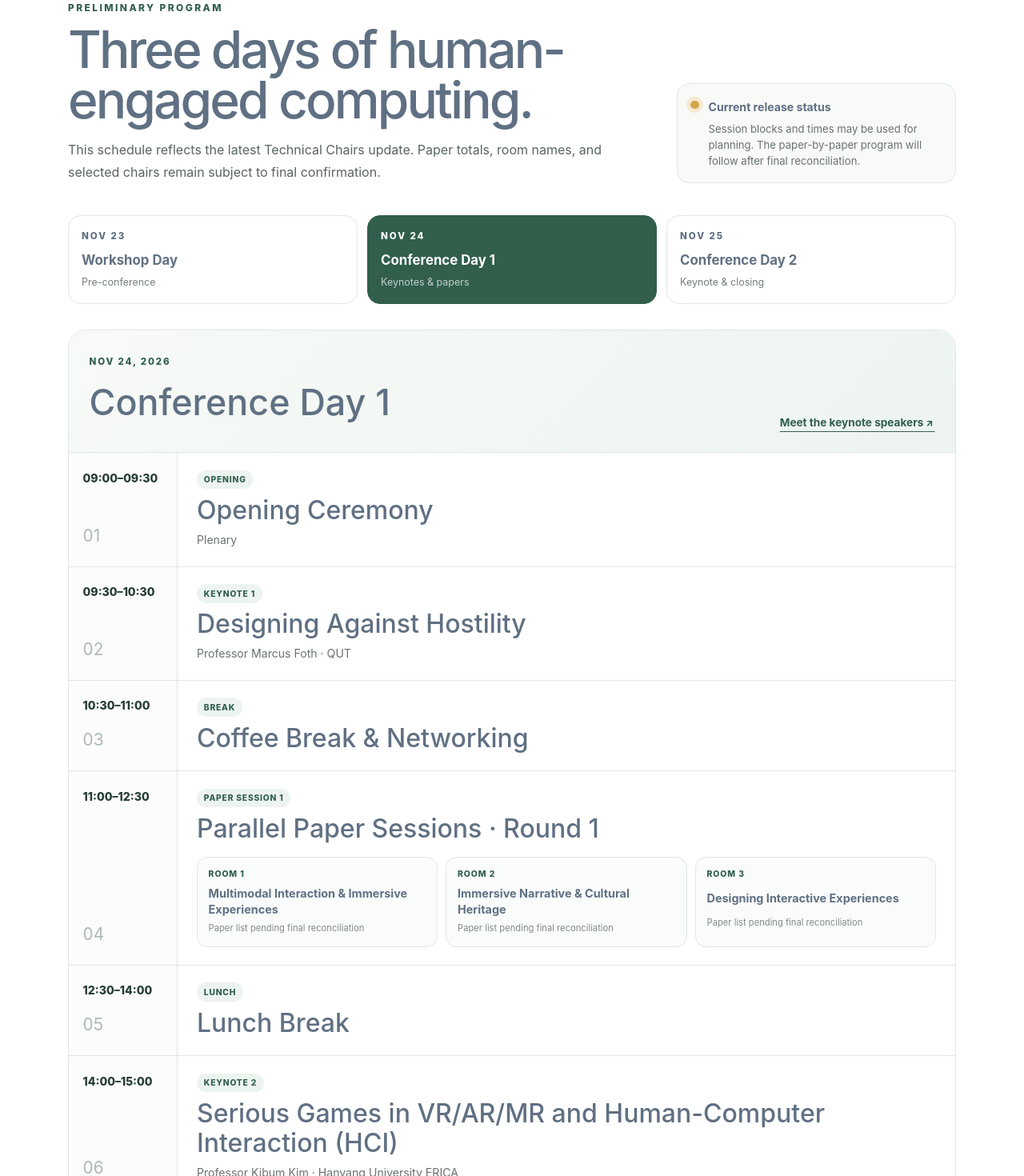
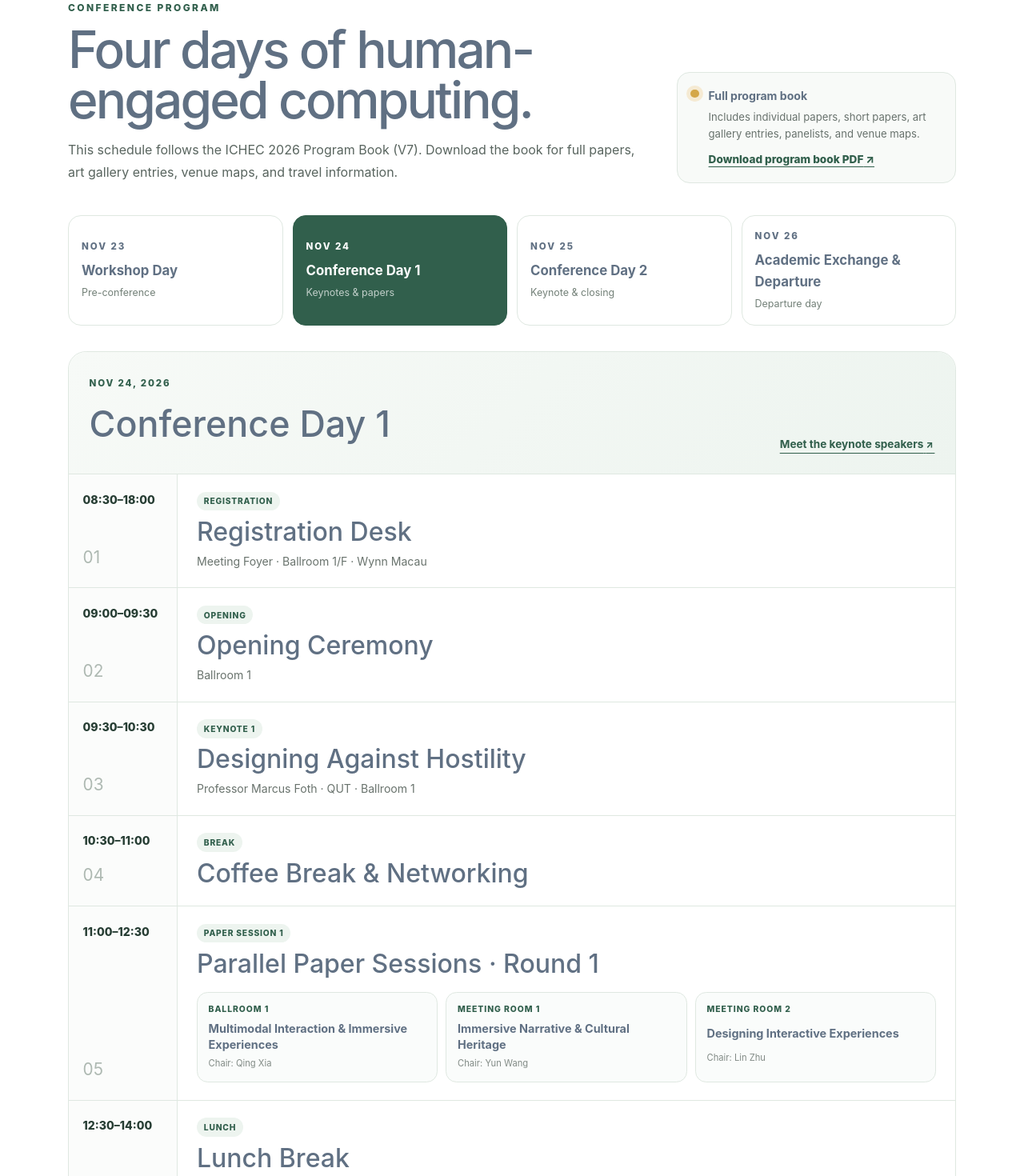
Before and after one commit to Mathiew-han/ichec.icachi, a Next.js app: page /en/program in a window 1280 px wide. Shown: the part 500-1970 px from the top of the page at 80% size. Built offline with nearby package versions, Linux system fonts and the light colour scheme; no server answers.

Commit message:
Publish V7 conference program details

```diff
--- a/src/app/[locale]/program/page.tsx
+++ b/src/app/[locale]/program/page.tsx
@@ -5,7 +5,7 @@ import { useLocale } from "next-intl";
 import { useState } from "react";
 import styles from "./program.module.css";
 
-type Track = { room: string; title: string };
+type Track = { room: string; title: string; chair: string };
 type ProgramItem = {
   time: string;
   type: string;
@@ -23,20 +23,20 @@ export default function ProgramPage() {
   const [activeDay, setActiveDay] = useState("day1");
 
   const labels = {
-    eyebrow: isZh ? zh("暂定议程", "暫定議程") : "Preliminary program",
-    title: isZh ? zh("三天，共同探索人类参与式计算。", "三天，共同探索人類參與式計算。") : "Three days of human-engaged computing.",
+    eyebrow: isZh ? zh("会议日程", "會議日程") : "Conference program",
+    title: isZh ? zh("四天，共同探索人类参与式计算。", "四天，共同探索人類參與式計算。") : "Four days of human-engaged computing.",
     intro: isZh
       ? zh(
-          "以下安排已根据技术委员会最新资料更新。论文总数、分会场名称及部分主持人仍待最终确认。",
-          "以下安排已根據技術委員會最新資料更新。論文總數、分會場名稱及部分主持人仍待最終確認。",
+          "以下日程依据 ICHEC 2026 Program Book（V7）整理。完整论文、艺术展演、场地及交通信息请下载手册。",
+          "以下日程依據 ICHEC 2026 Program Book（V7）整理。完整論文、藝術展演、場地及交通資訊請下載手冊。",
         )
-      : "This schedule reflects the latest Technical Chairs update. Paper totals, room names, and selected chairs remain subject to final confirmation.",
-    noticeTitle: isZh ? zh("当前发布状态", "目前發布狀態") : "Current release status",
+      : "This schedule follows the ICHEC 2026 Program Book (V7). Download the book for full papers, art gallery entries, venue maps, and travel information.",
+    noticeTitle: isZh ? zh("完整会议手册", "完整會議手冊") : "Full program book",
     noticeBody: isZh
-      ? zh("场次与时间可用于行程规划；逐篇论文清单将在最终核对后发布。", "場次與時間可用於行程規劃；逐篇論文清單將在最終核對後發布。")
-      : "Session blocks and times may be used for planning. The paper-by-paper program will follow after final reconciliation.",
-    room: isZh ? zh("分会场", "分會場") : "Room",
-    pending: isZh ? zh("待确认", "待確認") : "To be confirmed",
+      ? zh("包含逐篇论文、短文、艺术展演、圆桌嘉宾及会场地图。", "包含逐篇論文、短文、藝術展演、圓桌嘉賓及會場地圖。")
+      : "Includes individual papers, short papers, art gallery entries, panelists, and venue maps.",
+    download: isZh ? zh("下载会议手册 PDF", "下載會議手冊 PDF") : "Download program book PDF",
+    chair: isZh ? zh("主持人", "主持人") : "Chair",
     details: isZh ? zh("查看主旨演讲嘉宾", "查看主旨演講嘉賓") : "Meet the keynote speakers",
     workshopLink: isZh ? zh("查看工作坊详情", "查看工作坊詳情") : "Explore workshop details",
   };
@@ -45,52 +45,58 @@ export default function ProgramPage() {
     { id: "workshop", date: "NOV 23", label: isZh ? zh("工作坊日", "工作坊日") : "Workshop Day", meta: isZh ? zh("会前活动", "會前活動") : "Pre-conference" },
     { id: "day1", date: "NOV 24", label: isZh ? zh("大会第一天", "大會第一天") : "Conference Day 1", meta: isZh ? zh("主旨与论文分场", "主旨與論文分場") : "Keynotes & papers" },
     { id: "day2", date: "NOV 25", label: isZh ? zh("大会第二天", "大會第二天") : "Conference Day 2", meta: isZh ? zh("主旨、分场与闭幕", "主旨、分場與閉幕") : "Keynote & closing" },
+    { id: "departure", date: "NOV 26", label: isZh ? zh("学术交流与离会", "學術交流與離會") : "Academic Exchange & Departure", meta: isZh ? zh("离会日", "離會日") : "Departure day" },
   ];
 
   const round1: Track[] = [
-    { room: `${labels.room} 1`, title: isZh ? zh("多模态交互与沉浸式体验", "多模態交互與沉浸式體驗") : "Multimodal Interaction & Immersive Experiences" },
-    { room: `${labels.room} 2`, title: isZh ? zh("沉浸式叙事与文化遗产", "沉浸式敘事與文化遺產") : "Immersive Narrative & Cultural Heritage" },
-    { room: `${labels.room} 3`, title: isZh ? zh("交互体验设计", "交互體驗設計") : "Designing Interactive Experiences" },
+    { room: "Ballroom 1", title: isZh ? zh("多模态交互与沉浸式体验", "多模態交互與沉浸式體驗") : "Multimodal Interaction & Immersive Experiences", chair: "Qing Xia" },
+    { room: "Meeting Room 1", title: isZh ? zh("沉浸式叙事与文化遗产", "沉浸式敘事與文化遺產") : "Immersive Narrative & Cultural Heritage", chair: "Yun Wang" },
+    { room: "Meeting Room 2", title: isZh ? zh("交互体验设计", "交互體驗設計") : "Designing Interactive Experiences", chair: "Lin Zhu" },
   ];
   const round2: Track[] = [
-    { room: `${labels.room} 1`, title: isZh ? zh("人工智能与人机关系", "人工智能與人機關係") : "AI & Human–AI Relations" },
-    { room: `${labels.room} 2`, title: isZh ? zh("福祉与社会参与设计", "福祉與社會參與設計") : "Designing for Wellbeing & Social Engagement" },
-    { room: `${labels.room} 3`, title: isZh ? zh("社交与协作体验可视化", "社交與協作體驗可視化") : "Visualizing Social & Collaborative Experiences" },
+    { room: "Ballroom 1", title: isZh ? zh("人工智能与人机关系", "人工智能與人機關係") : "AI & Human–AI Relations", chair: "Di Zhu" },
+    { room: "Meeting Room 1", title: isZh ? zh("福祉与社会参与设计", "福祉與社會參與設計") : "Designing for Wellbeing & Social Engagement", chair: "Weiwei Zhang" },
+    { room: "Meeting Room 2", title: isZh ? zh("社交与协作体验可视化", "社交與協作體驗可視化") : "Visualizing Social & Collaborative Experiences", chair: "Chaoxi Niu" },
   ];
   const round3: Track[] = [
-    { room: `${labels.room} 1`, title: isZh ? zh("人机交互与智能界面", "人機交互與智能介面") : "Human–AI Interaction & Intelligent Interfaces" },
-    { room: `${labels.room} 2`, title: isZh ? zh("用户体验的理解与评估", "使用者體驗的理解與評估") : "Understanding & Evaluating User Experiences" },
-    { room: `${labels.room} 3`, title: isZh ? zh("多模态与具身交互", "多模態與具身交互") : "Multimodal & Embodied Interaction" },
+    { room: "Ballroom 1", title: isZh ? zh("人机交互与智能界面", "人機交互與智能介面") : "Human–AI Interaction & Intelligent Interfaces", chair: "Chen Wang" },
+    { room: "Meeting Room 1", title: isZh ? zh("用户体验的理解与评估", "使用者體驗的理解與評估") : "Understanding & Evaluating User Experiences", chair: "Xin Tang" },
+    { room: "Meeting Room 2", title: isZh ? zh("多模态与具身交互", "多模態與具身交互") : "Multimodal & Embodied Interaction", chair: "Yuan Feng" },
   ];
 
   const schedule: Record<string, ProgramItem[]> = {
     workshop: [
-      {
-        time: isZh ? zh("全天", "全天") : "All day",
-        type: isZh ? zh("工作坊", "工作坊") : "Workshops",
-        title: isZh ? zh("ICHEC 2026会前工作坊", "ICHEC 2026會前工作坊") : "ICHEC 2026 Pre-conference Workshops",
-        detail: isZh
-          ? zh("四场工作坊的主题、海报及参与信息已在Attend页面发布。", "四場工作坊的主題、海報及參與資訊已在Attend頁面發布。")
-          : "Topics, posters, and participation details for four workshops are available on the Attend page.",
-      },
+      { time: "08:30–18:00", type: isZh ? zh("签到", "簽到") : "Registration", title: isZh ? zh("会议签到", "會議簽到") : "Registration Desk", detail: "Meeting Foyer · Ballroom 1/F · Wynn Macau" },
+      { time: "09:00–12:00", type: "W1", title: "Designing XR from More-than-Human Perspectives", detail: "Meeting Room 1" },
+      { time: "09:00–12:00", type: "W2", title: "Unity of Heaven and Humanity & Human-Engaged Computing: An Indigenous Approach Towards Design as Healing and Renewal", detail: "Meeting Room 2" },
+      { time: "12:00–14:00", type: isZh ? zh("午餐", "午餐") : "Lunch", title: isZh ? zh("午餐", "午餐") : "Lunch", detail: "Ballroom 2+3+4" },
+      { time: "14:00–17:00", type: "W3", title: "BATICLOUD: Human-AI Co-Creation Workshop for Batik Intangible Cultural Heritage", detail: "Meeting Room 1" },
+      { time: "14:00–17:00", type: "W4", title: "Sandbox World-Building: Co-Creating Healing Spaces through Immersive Narrative", detail: "Meeting Room 2" },
     ],
     day1: [
-      { time: "09:00–09:30", type: isZh ? zh("开幕", "開幕") : "Opening", title: isZh ? zh("开幕式", "開幕式") : "Opening Ceremony", detail: isZh ? zh("全体会议", "全體會議") : "Plenary" },
-      { time: "09:30–10:30", type: "Keynote 1", title: "Designing Against Hostility", detail: "Professor Marcus Foth · QUT" },
+      { time: "08:30–18:00", type: isZh ? zh("签到", "簽到") : "Registration", title: isZh ? zh("会议签到", "會議簽到") : "Registration Desk", detail: "Meeting Foyer · Ballroom 1/F · Wynn Macau" },
+      { time: "09:00–09:30", type: isZh ? zh("开幕", "開幕") : "Opening", title: isZh ? zh("开幕式", "開幕式") : "Opening Ceremony", detail: "Ballroom 1" },
+      { time: "09:30–10:30", type: "Keynote 1", title: "Designing Against Hostility", detail: "Professor Marcus Foth · QUT · Ballroom 1" },
       { time: "10:30–11:00", type: isZh ? zh("茶歇", "茶歇") : "Break", title: isZh ? zh("茶歇与交流", "茶歇與交流") : "Coffee Break & Networking" },
       { time: "11:00–12:30", type: "Paper Session 1", title: isZh ? zh("论文分场第一轮", "論文分場第一輪") : "Parallel Paper Sessions · Round 1", tracks: round1 },
-      { time: "12:30–14:00", type: isZh ? zh("午餐", "午餐") : "Lunch", title: isZh ? zh("午餐休息", "午餐休息") : "Lunch Break" },
-      { time: "14:00–15:00", type: "Keynote 2", title: isZh ? zh("虚拟、增强与混合现实（VR/AR/MR）及人机交互（HCI）中的严肃游戏", "虛擬、擴增與混合實境（VR/AR/MR）及人機互動（HCI）中的嚴肅遊戲") : "Serious Games in VR/AR/MR and Human-Computer Interaction (HCI)", detail: isZh ? zh("Kibum Kim 教授 · 韩国汉阳大学 ERICA 校区", "Kibum Kim 教授 · 韓國漢陽大學 ERICA 校區") : "Professor Kibum Kim · Hanyang University ERICA" },
+      { time: "12:30–14:00", type: isZh ? zh("午餐", "午餐") : "Lunch", title: isZh ? zh("午餐休息", "午餐休息") : "Lunch Break", detail: "Ballroom 2+3+4" },
+      { time: "14:00–15:00", type: "Keynote 2", title: isZh ? zh("虚拟、增强与混合现实（VR/AR/MR）及人机交互（HCI）中的严肃游戏", "虛擬、擴增與混合實境（VR/AR/MR）及人機互動（HCI）中的嚴肅遊戲") : "Serious Games in VR/AR/MR and Human-Computer Interaction (HCI)", detail: isZh ? zh("Kibum Kim 教授 · 韩国汉阳大学 ERICA 校区 · Ballroom 1", "Kibum Kim 教授 · 韓國漢陽大學 ERICA 校區 · Ballroom 1") : "Professor Kibum Kim · Hanyang University ERICA · Ballroom 1" },
       { time: "15:00–16:30", type: isZh ? zh("交流", "交流") : "Exchange", title: isZh ? zh("茶歇与海报交流", "茶歇與海報交流") : "Coffee Break & Poster Session" },
       { time: "16:30–18:00", type: "Paper Session 2", title: isZh ? zh("论文分场第二轮", "論文分場第二輪") : "Parallel Paper Sessions · Round 2", tracks: round2 },
-      { time: "18:30–20:30", type: isZh ? zh("晚宴", "晚宴") : "Banquet", title: isZh ? zh("大会晚宴", "大會晚宴") : "Conference Banquet" },
+      { time: "18:30–20:30", type: isZh ? zh("晚宴", "晚宴") : "Banquet", title: isZh ? zh("大会晚宴", "大會晚宴") : "Conference Banquet", detail: "Ballroom 2+3+4" },
     ],
     day2: [
-      { time: "09:00–10:00", type: "Keynote 3", title: isZh ? zh("Go Vibe Designing——AI时代的设计判断力", "Go Vibe Designing——AI時代的設計判斷力") : "Go Vibe Designing: Design Judgment in the AI Era", detail: isZh ? zh("王路平 · 阿里云智能设计中心", "王路平 · 阿里雲智能設計中心") : "Wang Luping · Alibaba Cloud Intelligence Design Center" },
+      { time: "08:30–12:00", type: isZh ? zh("签到", "簽到") : "Registration", title: isZh ? zh("会议签到", "會議簽到") : "Registration Desk", detail: "Meeting Foyer · Ballroom 1/F · Wynn Macau" },
+      { time: "09:00–10:00", type: "Keynote 3", title: isZh ? zh("Go Vibe Designing——AI时代的设计判断力", "Go Vibe Designing——AI時代的設計判斷力") : "Go Vibe Designing: Design Judgment in the AI Era", detail: isZh ? zh("王路平 · 阿里云智能设计中心 · Ballroom 1", "王路平 · 阿里雲智能設計中心 · Ballroom 1") : "Wang Luping · Alibaba Cloud Intelligence Design Center · Ballroom 1" },
       { time: "10:00–10:30", type: isZh ? zh("茶歇", "茶歇") : "Break", title: isZh ? zh("茶歇与交流", "茶歇與交流") : "Coffee Break & Networking" },
       { time: "10:30–11:40", type: "Paper Session 3", title: isZh ? zh("论文分场第三轮", "論文分場第三輪") : "Parallel Paper Sessions · Round 3", tracks: round3 },
-      { time: "TBA", type: isZh ? zh("圆桌", "圓桌") : "Panel", title: isZh ? zh("圆桌论坛", "圓桌論壇") : "Panel Discussion", status: labels.pending },
-      { time: "TBA", type: isZh ? zh("闭幕", "閉幕") : "Closing", title: isZh ? zh("闭幕式", "閉幕式") : "Closing Ceremony", status: labels.pending },
+      { time: "11:40–12:40", type: isZh ? zh("圆桌", "圓桌") : "Panel", title: isZh ? zh("圆桌论坛", "圓桌論壇") : "Panel Discussion", detail: isZh ? zh("嘉宾：Jun Hu、Xipei Ren、Chung-Ho Su、Huatong Sun、Shengdong Zhao；主持：Zhenwei You · Ballroom 1", "嘉賓：Jun Hu、Xipei Ren、Chung-Ho Su、Huatong Sun、Shengdong Zhao；主持：Zhenwei You · Ballroom 1") : "Panelists: Jun Hu, Xipei Ren, Chung-Ho Su, Huatong Sun, Shengdong Zhao · Moderator: Zhenwei You · Ballroom 1" },
+      { time: "12:40–13:00", type: isZh ? zh("闭幕", "閉幕") : "Closing", title: isZh ? zh("闭幕式", "閉幕式") : "Closing Ceremony", detail: "Ballroom 1" },
+      { time: "13:00–14:30", type: isZh ? zh("午餐", "午餐") : "Lunch", title: isZh ? zh("午餐休息", "午餐休息") : "Lunch Break", detail: "Ballroom 2+3+4" },
+      { time: "14:30–18:00", type: isZh ? zh("参访", "參訪") : "Visit", title: isZh ? zh("技术参访与澳门文化之旅", "技術參訪與澳門文化之旅") : "Technical Visit & Cultural Tour", detail: isZh ? zh("集合地点：Meeting Foyer 签到处；路线见会议手册。", "集合地點：Meeting Foyer 簽到處；路線見會議手冊。") : "Meet at the registration desk in Meeting Foyer. See the program book for the route." },
+    ],
+    departure: [
+      { time: isZh ? zh("全天", "全天") : "All day", type: isZh ? zh("交流", "交流") : "Exchange", title: isZh ? zh("学术交流与离会", "學術交流與離會") : "Academic Exchange & Departure" },
     ],
   };
 
@@ -106,7 +112,7 @@ export default function ProgramPage() {
         </div>
         <aside className={styles.notice}>
           <span className={styles.noticeDot} aria-hidden="true" />
-          <div><strong>{labels.noticeTitle}</strong><p>{labels.noticeBody}</p></div>
+          <div><strong>{labels.noticeTitle}</strong><p>{labels.noticeBody}</p><a className={styles.bookDownload} href="/downloads/program/ICHEC-2026-Program-Book-V7.pdf" download>{labels.download} ↗</a></div>
         </aside>
       </section>
 
@@ -123,7 +129,7 @@ export default function ProgramPage() {
       <section className={styles.scheduleSection} aria-live="polite">
         <header className={styles.scheduleHeader}>
           <div><span>{currentDay.date}, 2026</span><h3>{currentDay.label}</h3></div>
-          <Link className={styles.keynoteLink} href="/keynotes">{labels.details} <span aria-hidden="true">↗</span></Link>
+          <Link className={styles.keynoteLink} href={activeDay === "workshop" ? "/registration#attend-workshops" : "/keynotes"}>{activeDay === "workshop" ? labels.workshopLink : labels.details} <span aria-hidden="true">↗</span></Link>
         </header>
 
         <div className={styles.timeline}>
@@ -138,17 +144,28 @@ export default function ProgramPage() {
                   <div className={styles.trackGrid}>
                     {item.tracks.map((track) => (
                       <div className={styles.trackCard} key={`${item.time}-${track.room}`}>
-                        <span>{track.room}</span><strong>{track.title}</strong><small>{isZh ? zh("论文清单待最终核对", "論文清單待最終核對") : "Paper list pending final reconciliation"}</small>
+                        <span>{track.room}</span><strong>{track.title}</strong><small>{labels.chair}: {track.chair}</small>
                       </div>
                     ))}
                   </div>
                 ) : null}
-                {activeDay === "workshop" ? <Link className={styles.workshopLink} href="/registration#attend-workshops">{labels.workshopLink} <span aria-hidden="true">→</span></Link> : null}
               </div>
             </article>
           ))}
         </div>
       </section>
+
+      <section className={styles.guidelines}>
+        <div>
+          <p className={styles.eyebrow}>{isZh ? zh("参会提示", "參會提示") : "For presenters"}</p>
+          <h3>{isZh ? zh("报告与海报准备", "報告與海報準備") : "Talks and poster preparation"}</h3>
+        </div>
+        <ul>
+          <li>{isZh ? zh("主旨演讲 60 分钟（含问答）；口头报告 15 分钟（12 分钟报告 + 3 分钟问答），具体由分场主持人安排。", "主旨演講 60 分鐘（含問答）；口頭報告 15 分鐘（12 分鐘報告 + 3 分鐘問答），具體由分場主持人安排。") : "Keynotes: 60 minutes including Q&A. Oral presentations: 15 minutes (12-minute talk and 3-minute Q&A), subject to the session chair."}</li>
+          <li>{isZh ? zh("海报须为 A0 竖版，顶部显示标题，并注明姓名、论文编号及单位；现场提供悬挂材料。", "海報須為 A0 直式，頂部顯示標題，並註明姓名、論文編號及單位；現場提供懸掛材料。") : "Posters must be A0 portrait, with a clear title header, name, paper ID, and affiliation. Mounting materials are provided."}</li>
+          <li>{isZh ? zh("报告人请提前 15 分钟到场，并提前将 PDF 或 PPT 文件复制到会场电脑。", "報告人請提前 15 分鐘到場，並提前將 PDF 或 PPT 檔案複製到會場電腦。") : "Presenters should arrive 15 minutes early and copy their PDF or PPT files to the venue computer in advance."}</li>
+        </ul>
+      </section>
     </div>
   );
 }
--- a/src/app/[locale]/program/program.module.css
+++ b/src/app/[locale]/program/program.module.css
@@ -15,6 +15,7 @@
 .noticeDot { width: 0.65rem; height: 0.65rem; flex: 0 0 auto; margin-top: 0.3rem; border-radius: 999px; background: #d4a749; box-shadow: 0 0 0 5px #f5ead3; }
 .notice strong { font-size: 0.88rem; }
 .notice p { margin: 0.25rem 0 0; color: #68726d; font-size: 0.82rem; line-height: 1.55; }
+.bookDownload { display: inline-flex; margin-top: 0.75rem; color: var(--program-green); font-size: 0.85rem; font-weight: 800; text-decoration: underline; text-underline-offset: 0.25rem; }
 .dayTabs { display: grid; gap: 0.75rem; }
 .dayTab { min-width: 0; border: 1px solid var(--program-line); border-radius: 1rem; background: #fff; padding: 1rem; text-align: left; transition: border-color 180ms ease, background 180ms ease, transform 180ms ease; }
 .dayTab:hover { border-color: #9db6a7; transform: translateY(-2px); }
@@ -47,10 +48,13 @@
 .trackCard strong { font-size: 0.9rem; line-height: 1.4; }
 .trackCard small { color: #828b86; font-size: 0.7rem; }
 .workshopLink { display: inline-flex; margin-top: 1rem; align-items: center; gap: 0.4rem; color: var(--program-green); font-size: 0.85rem; font-weight: 800; text-decoration: underline; text-underline-offset: 0.35rem; }
+.guidelines { display: grid; gap: 1rem; border: 1px solid var(--program-line); border-radius: 1.25rem; background: #f8faf8; padding: 1.5rem; }
+.guidelines h3 { margin: 0; font-family: Newsreader, Georgia, serif; font-size: clamp(1.6rem, 3vw, 2.3rem); font-weight: 550; }
+.guidelines ul { display: grid; gap: 0.7rem; margin: 0; padding-left: 1.25rem; color: #4f5b55; line-height: 1.65; }
 
 @media (min-width: 720px) {
   .intro { grid-template-columns: minmax(0, 1.7fr) minmax(16rem, 0.8fr); }
-  .dayTabs { grid-template-columns: repeat(3, minmax(0, 1fr)); }
+  .dayTabs { grid-template-columns: repeat(4, minmax(0, 1fr)); }
   .trackGrid { grid-template-columns: repeat(3, minmax(0, 1fr)); }
   .timelineCard { grid-template-columns: 8.5rem minmax(0, 1fr); }
   .timeColumn { padding: 1.35rem 1.1rem; }
--- a/src/components/KeynoteShowcase.tsx
+++ b/src/components/KeynoteShowcase.tsx
@@ -11,11 +11,11 @@ const copy = {
   en: {
     eyebrow: "Keynote speakers",
     title: "Ideas that question the systems we build.",
-    intro: "Meet the three keynote speakers. Selected program details will be added after final confirmation.",
+    intro: "Meet the three keynote speakers and explore their talks in the conference program.",
     announced: "3 keynote speakers announced",
     keynote: "Keynote",
     biography: "Biography",
-    schedule: "View preliminary program",
+    schedule: "View conference program",
     k1Title: "Designing Against Hostility: Human-Engaged Computing and the Worlds We Bring Into Being",
     k1Role: "Professor of Urban Informatics, Queensland University of Technology (QUT)",
     k1Bio: "Marcus Foth is Professor of Urban Informatics in the School of Design at Queensland University of Technology. His research and academic leadership have helped establish urban informatics as a field connecting people, place, design, and technology. He was Founding Director of the QUT Design Lab and has held visiting academic appointments at the University of Oxford, Tsinghua University, Tongji University, Politecnico di Milano, Aarhus University, and the University of Oulu.",
@@ -31,11 +31,11 @@ const copy = {
   "zh-CN": {
     eyebrow: "主旨演讲嘉宾",
     title: "以设计重新审视我们正在构建的世界。",
-    intro: "三位主旨演讲嘉宾均已公布。部分日程信息将在最终确认后补充。",
+    intro: "三位主旨演讲嘉宾均已公布，可在大会日程中查看演讲安排。",
     announced: "三位主旨演讲嘉宾已公布",
     keynote: "主旨演讲",
     biography: "嘉宾简介",
-    schedule: "查看暂定议程",
+    schedule: "查看大会日程",
     k1Title: "反对敌意的设计：人类参与式计算与我们共同塑造的世界",
     k1Role: "昆士兰科技大学（QUT）城市信息学教授",
     k1Bio: "Marcus Foth是昆士兰科技大学设计学院城市信息学教授，其研究与学术领导工作推动了城市信息学的发展，将人、场所、设计与技术联系起来。他曾担任QUT Design Lab创始主任，并先后在牛津大学、清华大学、同济大学、米兰理工大学、奥胡斯大学和奥卢大学担任访问学者或客座教授。",
@@ -51,11 +51,11 @@ const copy = {
   "zh-TW": {
     eyebrow: "主旨演講嘉賓",
     title: "以設計重新審視我們正在建構的世界。",
-    intro: "三位主旨演講嘉賓均已公布。部分日程資訊將在最終確認後補充。",
+    intro: "三位主旨演講嘉賓均已公布，可在大會日程中查看演講安排。",
     announced: "三位主旨演講嘉賓已公布",
     keynote: "主旨演講",
     biography: "嘉賓簡介",
-    schedule: "查看暫定議程",
+    schedule: "查看大會日程",
     k1Title: "反對敵意的設計：人類參與式計算與我們共同塑造的世界",
     k1Role: "昆士蘭科技大學（QUT）城市資訊學教授",
     k1Bio: "Marcus Foth是昆士蘭科技大學設計學院城市資訊學教授，其研究與學術領導工作推動了城市資訊學的發展，將人、場所、設計與技術聯繫起來。他曾擔任QUT Design Lab創始主任，並先後在牛津大學、清華大學、同濟大學、米蘭理工大學、奧胡斯大學和奧盧大學擔任訪問學者或客座教授。",
```
Also changed, not shown: 1 other file (tests, documents, lock files or other folders).
